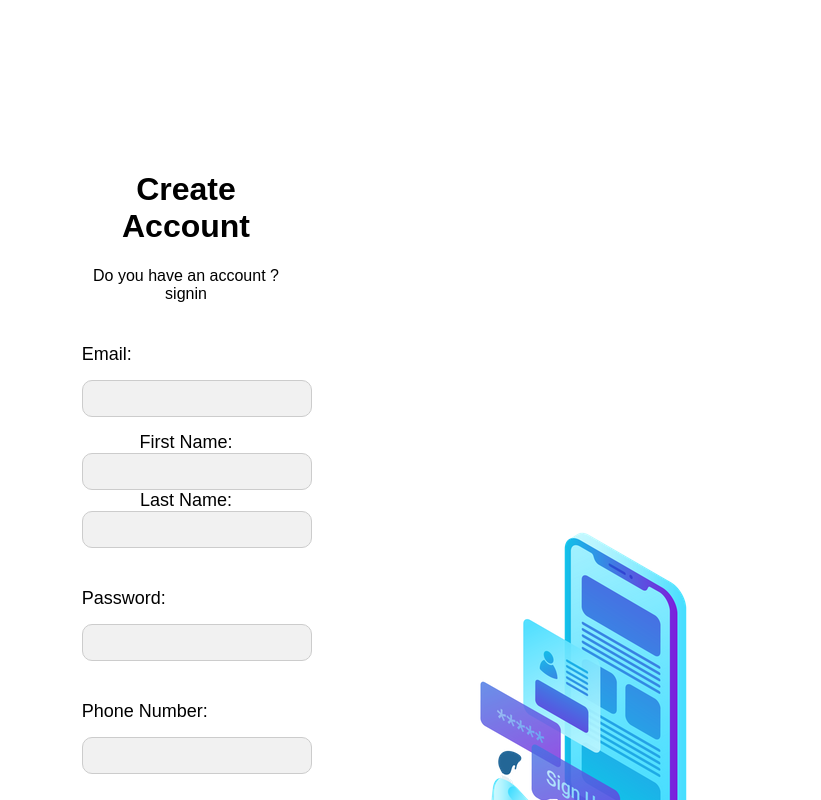
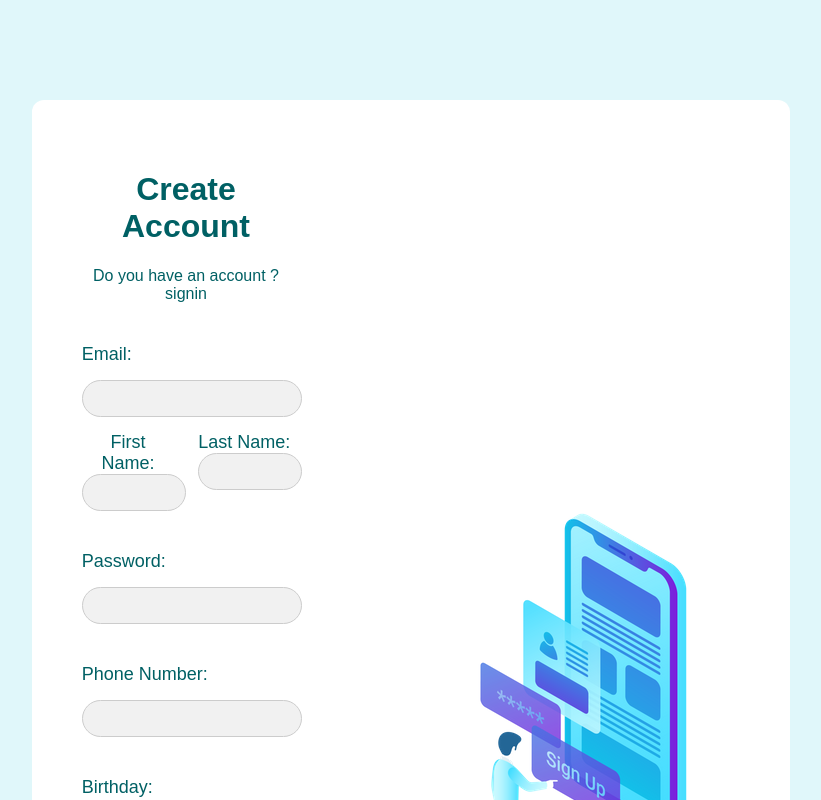
Before and after one commit to MrNewbie-KH/GP-frontend, a React (Vite) app: page / in a window 1280 px wide. Shown: the top 800 px of the page, without its empty margins (229-1050 px from the left). Built offline with nearby package versions, Linux system fonts and the light colour scheme.

Commit message:
fixes in UI and colors

```diff
--- a/src/App.jsx
+++ b/src/App.jsx
@@ -5,7 +5,7 @@ function App() {
   return (
     <>
       <SignUp />
-      <LogIn />
+      {/* <LogIn /> */}
     </>
   );
 }
--- a/src/components/SignUp/SignUpForm.module.css
+++ b/src/components/SignUp/SignUpForm.module.css
@@ -5,21 +5,24 @@
   justify-content: center;
   gap: 5px;
 }
+
 input {
-  border-radius: 10px; /* Adjust the value to control the roundness of the ellipse */
-  padding: 10px;
-  border: 1px solid #ccc;
+  border-radius: 100px;
+  padding: 10px 0 10px 10px;
   width: 100%;
   background-color: #f1f1f1;
+}
+input:hover {
+  border: 1px solid var(--main-dark);
 }
 label {
   font-size: 18px;
 }
-.name {
+.names {
   display: flex;
-  width: 20%;
+  width: 100%;
   justify-content: end;
-  background-color: red;
+  gap: 24px;
 }
 form {
   display: flex;
--- a/src/index.css
+++ b/src/index.css
@@ -1,19 +1,20 @@
 :root {
   /* --main-dark: #00334e;
-  --main-light: #e8e8e8;
-  --secondary-dark: #0359e0;
-  --secondary-light: #5588a3; */
-  --light-1: #e0f7fa;
+  --main-light: #e8e8e8; */
+  /* --secondary-dark: #0359e0; */
+  --secondary-light: #5588a3;
+  --main-light: #e0f7fa;
   --light-2: #b2ebf2;
   --light-3: #80deea;
   --light-4: #4dd0e1;
-  --dark-1: #00838f;
+  --secondary-dark: #00838f;
+  --main-dark: #006064;
   --dark-2: #0097a7;
   --dark-3: #00acc1;
   --dark-4: #00bcd4;
 }
 body {
-  /* background-color: var(--main-light); */
+  background-color: var(--main-light);
 }
 
 h1 {
```
